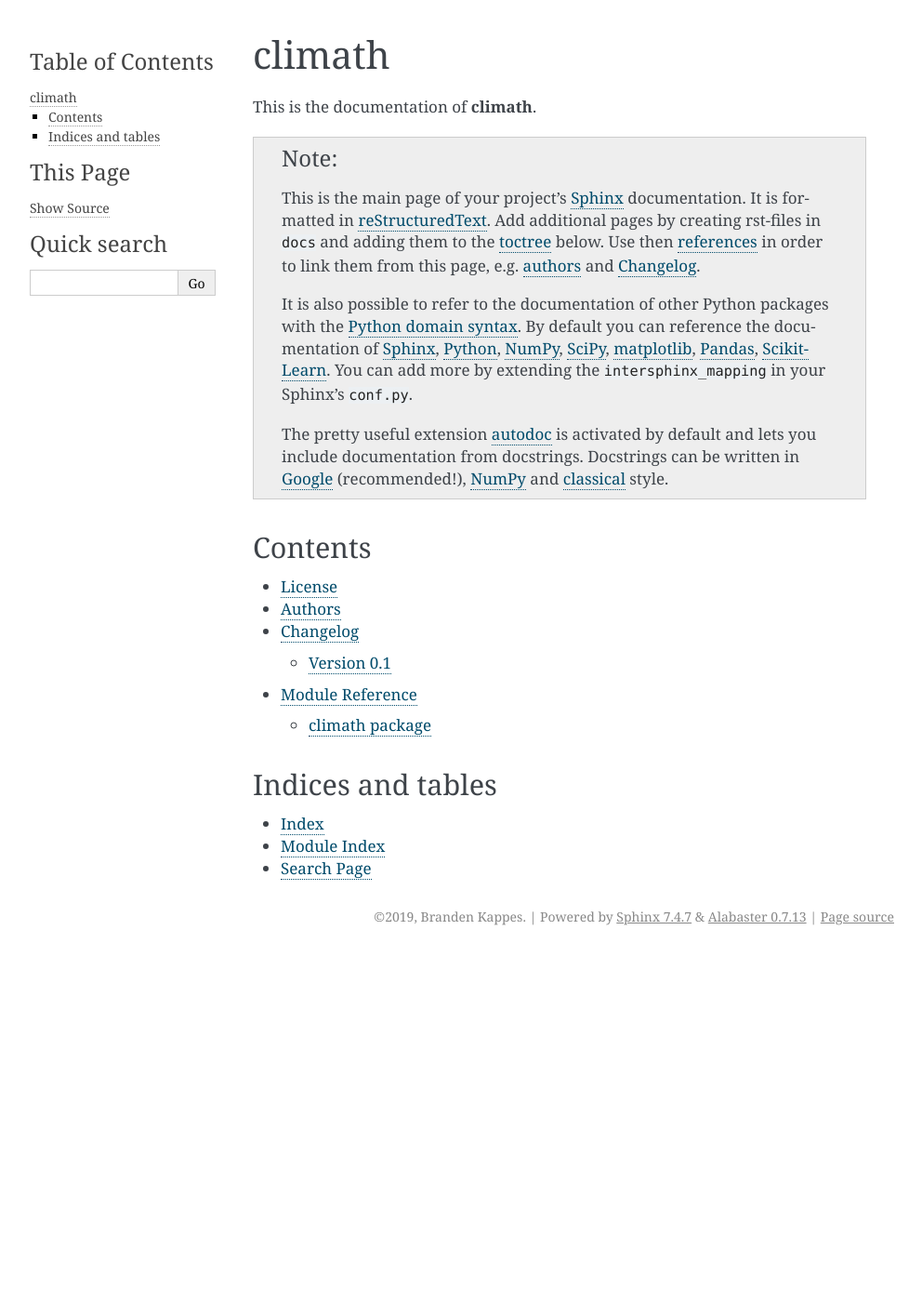
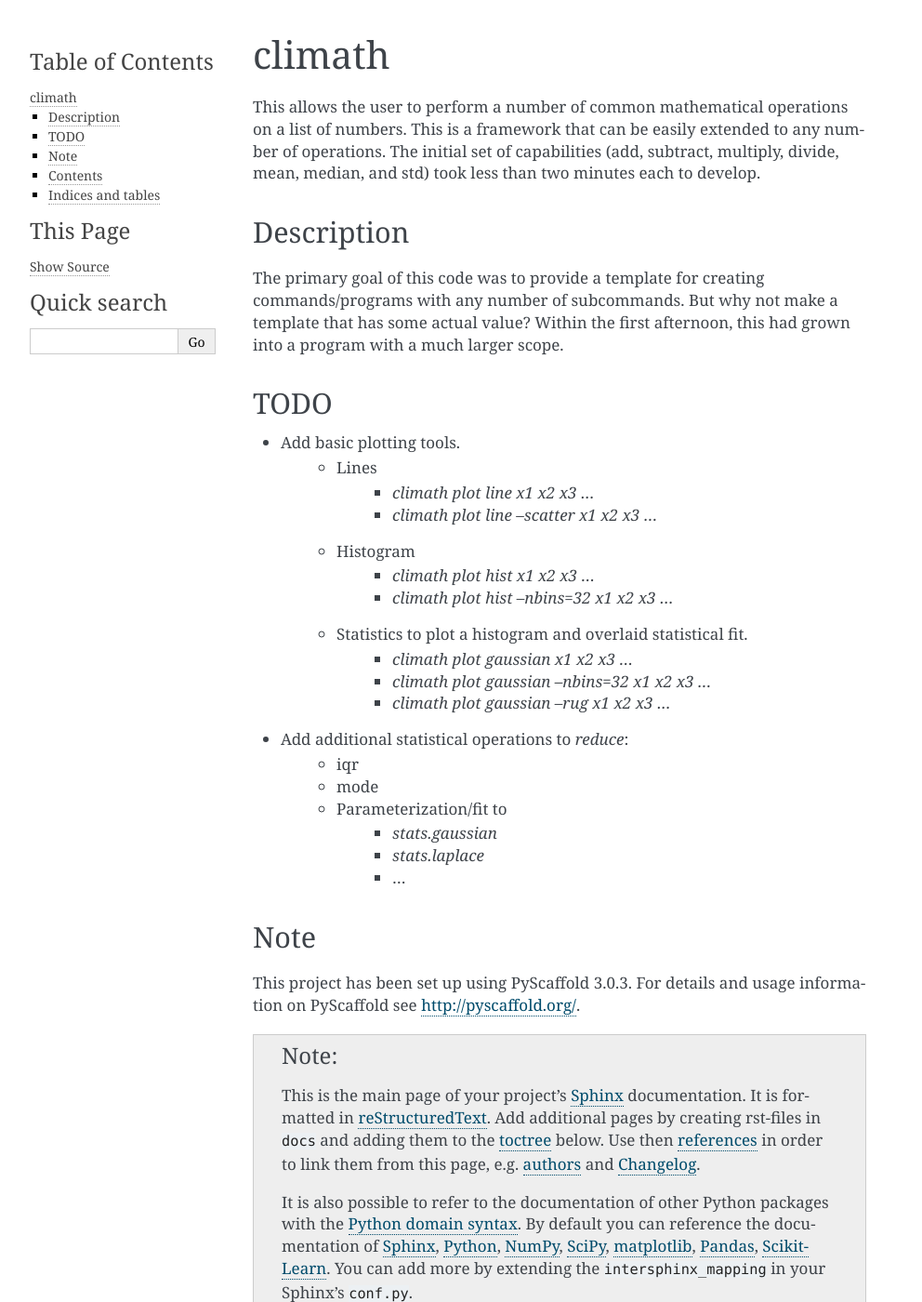
Before and after one commit to csm-adapt/climath, a Sphinx documentation site: the page built from docs/index.rst, in a window 1280 px wide and 1400 px high. Shown: the whole window at 93% size, without its empty margins (148-1140 px from the left). Built offline with Sphinx 7.4.7, drawn with Linux system fonts in a browser that asks for light colours.

Commit message:
Started the documentation, because that is a critical, but often overlooked step in any development.

```diff
--- a/README.rst
+++ b/README.rst
@@ -2,15 +2,42 @@
 climath
 =======
 
-
-Add a short description here!
+This allows the user to perform a number of common mathematical
+operations on a list of numbers. This is a framework that can be
+easily extended to any number of operations. The initial set of
+capabilities (add, subtract, multiply, divide, mean, median, and std)
+took less than two minutes each to develop.
 
 
 Description
 ===========
 
-A longer description of your project goes here...
+The primary goal of this code was to provide a template for creating
+commands/programs with any number of subcommands. But why not make a
+template that has some actual value? Within the first afternoon, this
+had grown into a program with a much larger scope.
 
+TODO
+====
+
+* Add basic plotting tools.
+    * Lines
+        * `climath plot line x1 x2 x3 ...`
+        * `climath plot line --scatter x1 x2 x3 ...`
+    * Histogram
+        * `climath plot hist x1 x2 x3 ...`
+        * `climath plot hist --nbins=32 x1 x2 x3 ...`
+    * Statistics to plot a histogram and overlaid statistical fit.
+        * `climath plot gaussian x1 x2 x3 ...`
+        * `climath plot gaussian --nbins=32 x1 x2 x3 ...`
+        * `climath plot gaussian --rug x1 x2 x3 ...`
+* Add additional statistical operations to `reduce`:
+    * iqr
+    * mode
+    * Parameterization/fit to
+        * `stats.gaussian`
+        * `stats.laplace`
+        * ...
 
 Note
 ====
--- a/docs/index.rst
+++ b/docs/index.rst
@@ -1,8 +1,4 @@
-=======
-climath
-=======
-
-This is the documentation of **climath**.
+.. include:: ../README.rst
 
 .. note::
 
```
